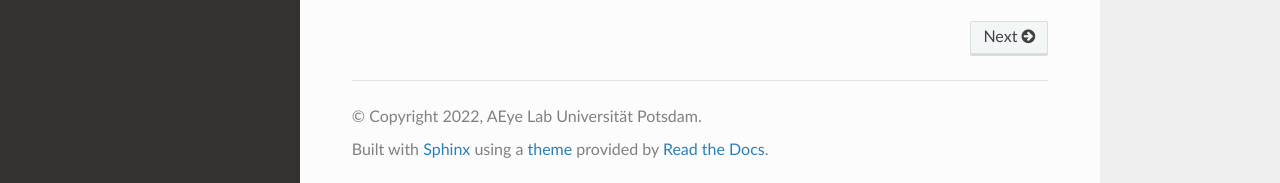
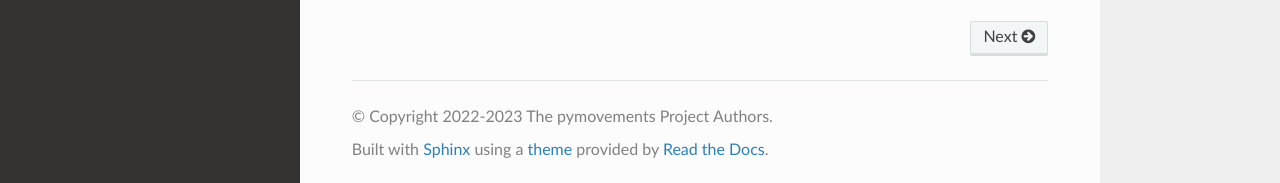
Before and after one commit to aeye-lab/pymovements, a Sphinx documentation site: the page built from docs/source/index.rst, in a window 1280 px wide and 992 px high. Shown: the part 806-989 px from the top of the window. Built offline with Sphinx 7.4.7 and the Read the Docs theme 2.0.0, drawn with Linux system fonts in a browser that asks for light colours; the version number is read from the project's files by our own code.

Commit message:
Docs: Update copyright notice in RTD build

```diff
--- a/docs/source/conf.py
+++ b/docs/source/conf.py
@@ -47,11 +47,8 @@ sys.path.insert(0, os.path.dirname(os.path.dirname(os.path.abspath('src'))))
 # -- Project information -----------------------------------------------------
 
 project = 'pymovements'
-copyright = '2022, AEye Lab Universität Potsdam'
-author = 'Daniel Krakowczyk, David R. Reich, Patrick Haller, Paul Prasse, Lena Jäger'
-
-# The full version, including alpha/beta/rc tags
-# release = '0.0.5'
+copyright = '2022-2023 The pymovements Project Authors'
+author = 'The pymovements Project Authors'
 
 
 # -- General configuration ---------------------------------------------------
```
